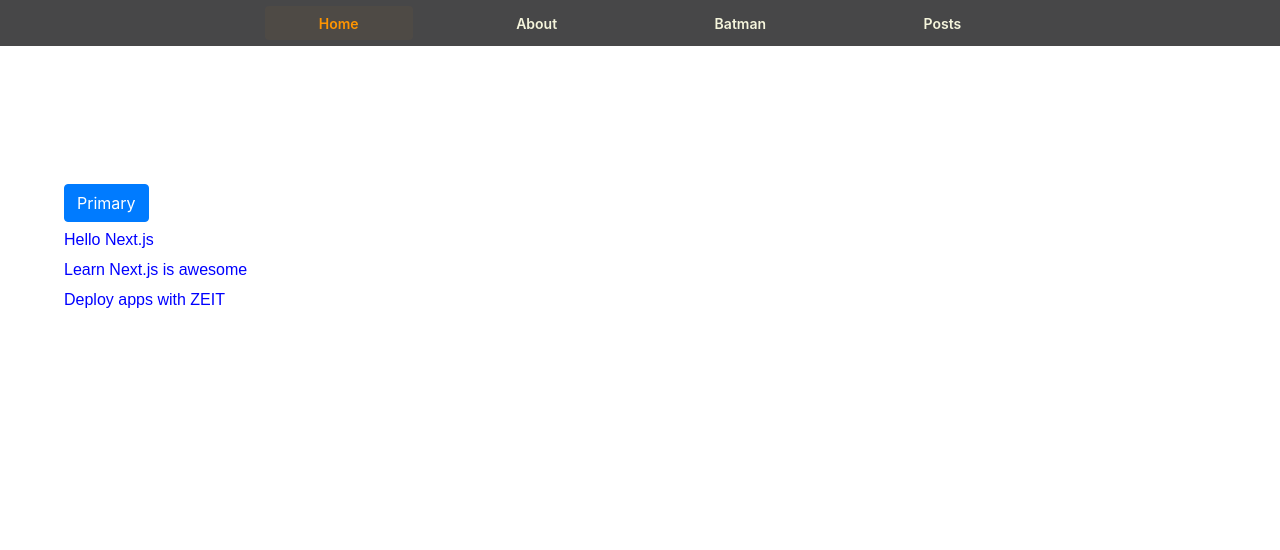
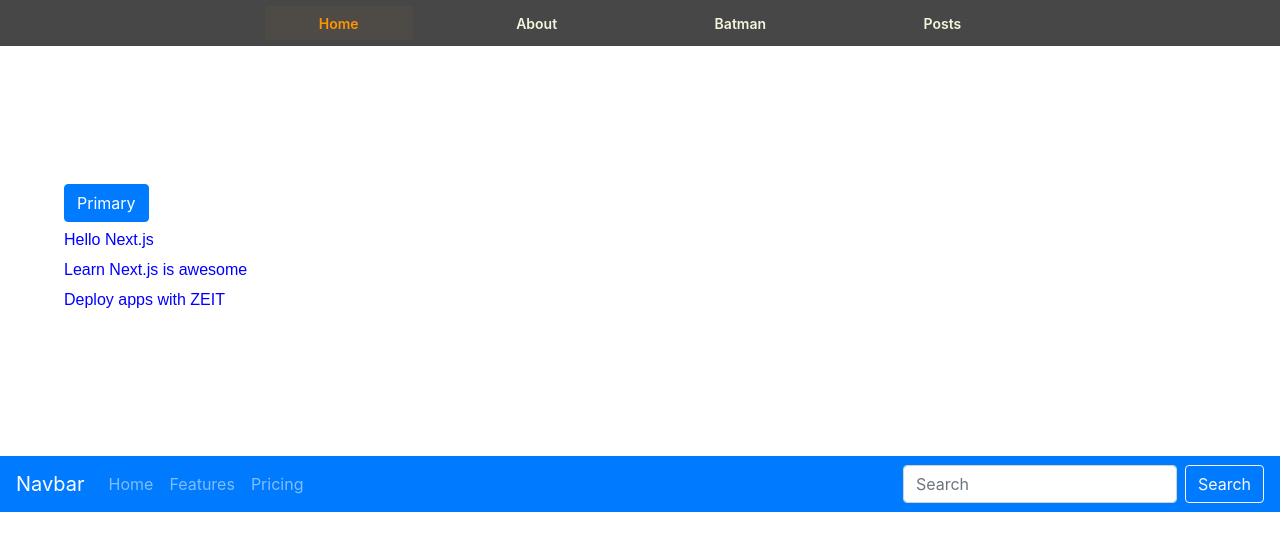
Before and after one commit to ataricoder/www, a Next.js app: page / in a window 1280 px wide. Shown: the top 550 px of the page. Built offline with nearby package versions, Linux system fonts and the light colour scheme.

Commit message:
added react bootstrap and sample in footer

```diff
--- a/components/footer/footer.js
+++ b/components/footer/footer.js
@@ -1,10 +1,42 @@
 import Link from "next/link";
 import styles from "./footer.module.css";
+import Head from "next/head";
+import Navbar from "react-bootstrap/Navbar";
+import Nav from "react-bootstrap/Nav";
+import NavDropdown from "react-bootstrap/NavDropdown";
+import Form from "react-bootstrap/Form";
+import FormControl from "react-bootstrap/FormControl";
+import Button from "react-bootstrap/Button";
 
 const Footer = () => (
 	<div>
-		<div>
-			<p className={styles.footerTest}>This is a footer</p>
+		<Head>
+			<title>ataricoder</title>
+			<link rel="shortcut icon" href="/favicon.png" />
+			<link
+				rel="stylesheet"
+				href="https://stackpath.bootstrapcdn.com/bootstrap/4.4.1/css/bootstrap.min.css"
+				integrity="sha384-Vkoo8x4CGsO3+Hhxv8T/Q5PaXtkKtu6ug5TOeNV6gBiFeWPGFN9MuhOf23Q9Ifjh"
+				crossOrigin="anonymous"
+			></link>
+		</Head>
+		<div className="nav-wrapper">
+			<Navbar bg="primary" variant="dark">
+				<Navbar.Brand href="#home">Navbar</Navbar.Brand>
+				<Nav className="mr-auto">
+					<Nav.Link href="#home">Home</Nav.Link>
+					<Nav.Link href="#features">Features</Nav.Link>
+					<Nav.Link href="#pricing">Pricing</Nav.Link>
+				</Nav>
+				<Form inline>
+					<FormControl
+						type="text"
+						placeholder="Search"
+						className="mr-sm-2"
+					/>
+					<Button variant="outline-light">Search</Button>
+				</Form>
+			</Navbar>
 		</div>
 	</div>
 );
--- a/package.json
+++ b/package.json
@@ -7,9 +7,11 @@
 	"license": "MIT",
 	"dependencies": {
 		"babel-plugin-module-resolver": "^4.0.0",
+		"bootstrap": "^4.4.1",
 		"isomorphic-unfetch": "^3.0.0",
 		"next": "^9.3.2",
 		"react": "^16.13.1",
+		"react-bootstrap": "^1.0.0",
 		"react-dom": "^16.13.1",
 		"react-markdown": "^4.3.1"
 	},
```
Also changed, not shown: 1 other file (tests, documents, lock files or other folders).
